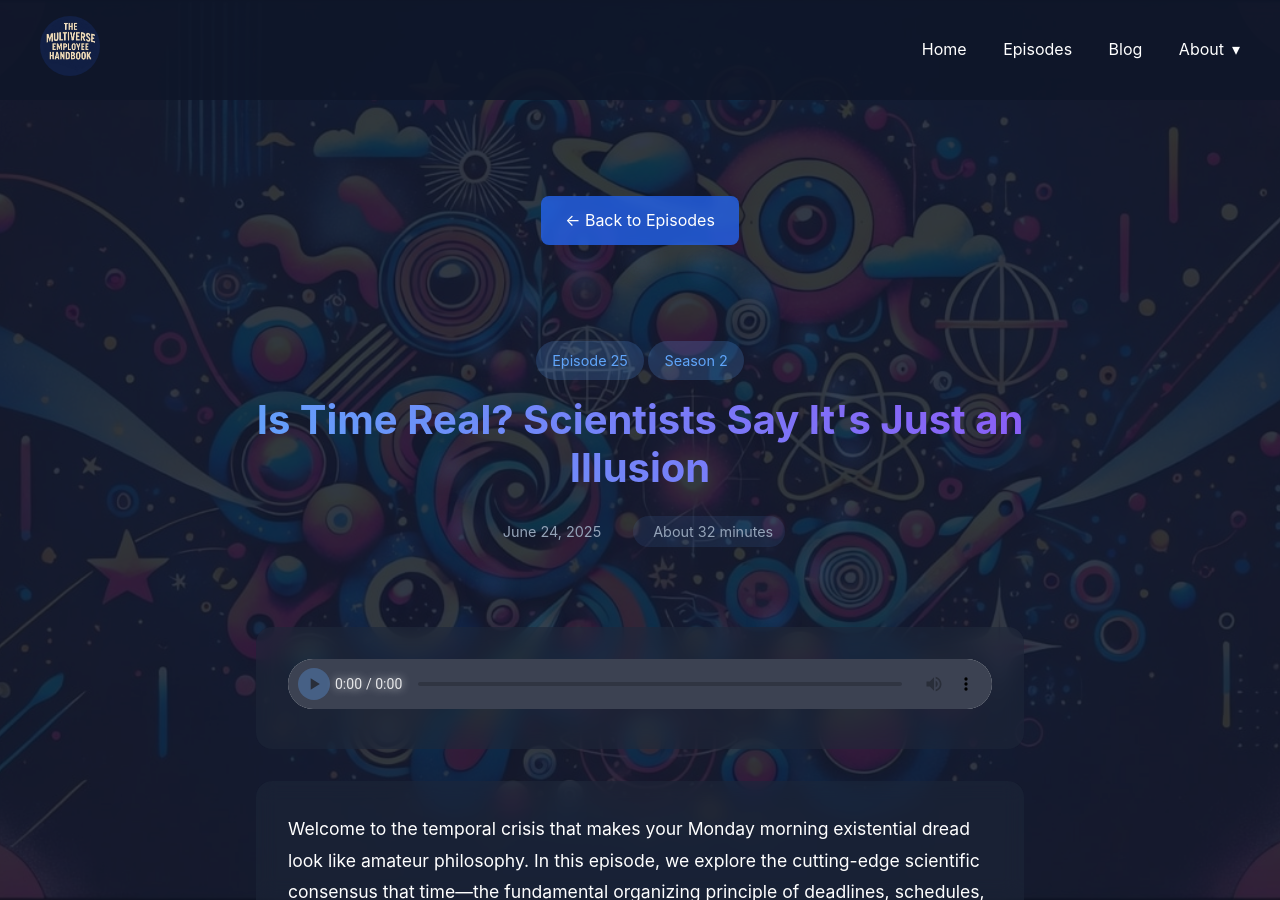
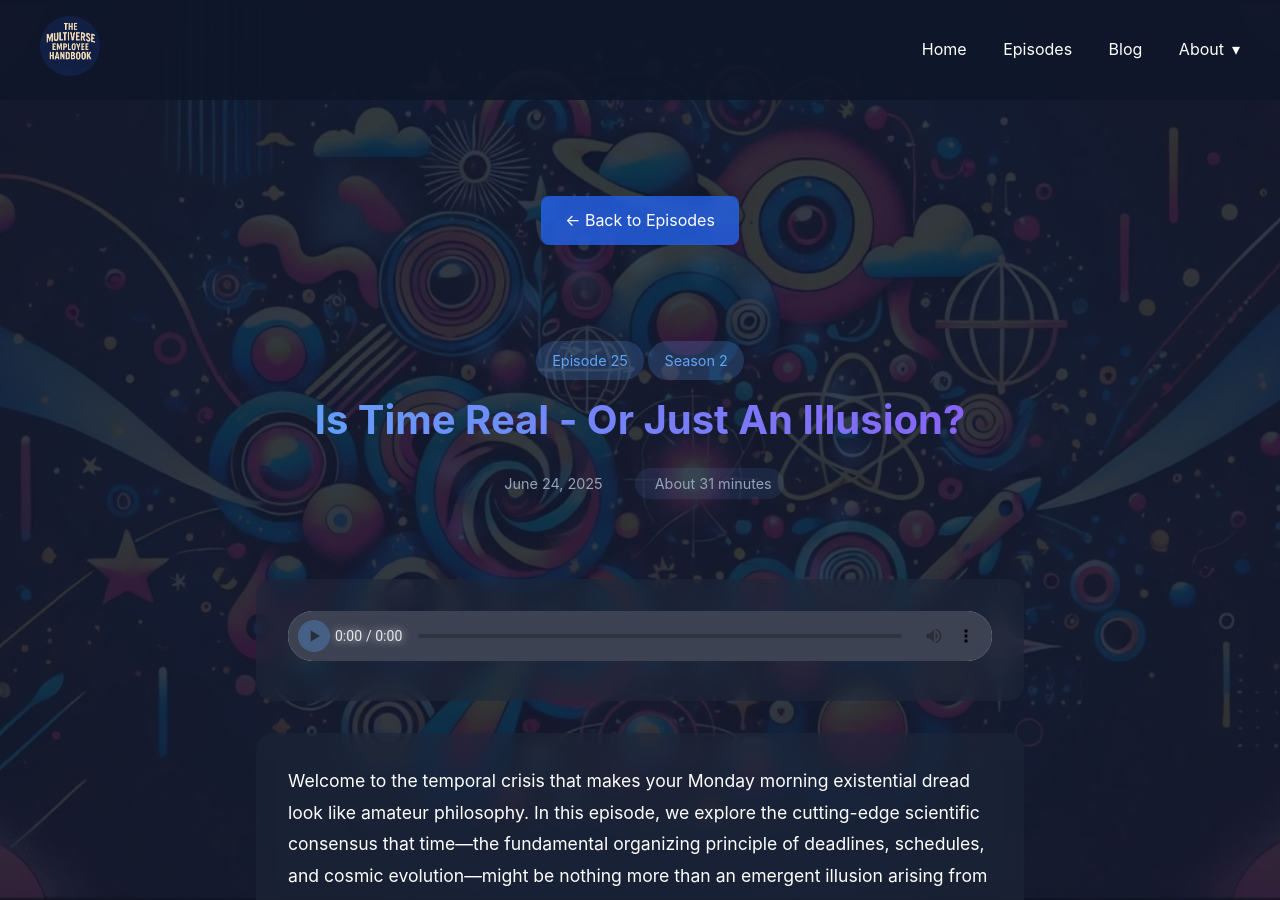
Before and after one commit to forward6/tmeh, a Jekyll site: the page built from _episodes/2025-06-24-is-time-real-or-just-an-illusion.md, in a window 1280 px wide and 900 px high. Built offline with Jekyll 4.4.1, drawn with Linux system fonts in a browser that asks for light colours.

Commit message:
New episode

```diff
--- a/_episodes/2025-06-24-is-time-real-or-just-an-illusion.md
+++ b/_episodes/2025-06-24-is-time-real-or-just-an-illusion.md
@@ -1,16 +1,16 @@
 ---
 layout: episode
-title: "Is Time Real? Scientists Say It's Just an Illusion"
+title: "Is Time Real - Or Just An Illusion?"
 episode_number: 25
 season_number: 2
 date: 2025-06-24
-duration-en: "32 minutes"
-audio_url: "https://mcdn.podbean.com/mf/download/[audio_id]/multiverse-employee-handbook-s02e25-is-time-real-scientists-say-its-just-an-illusion.mp3"
+duration-en: "31 minutes"
+audio_url: "https://mcdn.podbean.com/mf/download/63hmmda4vwvfbkxf/multiverse-employee-handbook-s02e25-is-time-real-or-just-an-illusion.mp3"
 apple_url: "https://podcasts.apple.com/us/podcast/the-multiverse-employee-handbook/id1764134739"
 spotify_url: "https://open.spotify.com/show/2JxWJWRUjmDjoCje1JbcWZ"
 youtube_url: "https://www.youtube.com/playlist?list=PLCK79HTuWuA409l7x6iRN_icn0xZFzamp"
 transcript_url: "/assets/transcripts/TMEH-S02E25-transcript.pdf"
-duration: "PT32M15S"
+duration: "PT31M10S"
 description: >
   Dive into the ultimate existential crisis facing modern physics: what if time doesn't actually exist? Explore how recent breakthroughs in quantum gravity suggest time emerges from quantum entanglement rather than flowing independently, making your chronic lateness a profound statement about the nature of reality itself.
 ---
```
Also changed, not shown: 1 other file.
